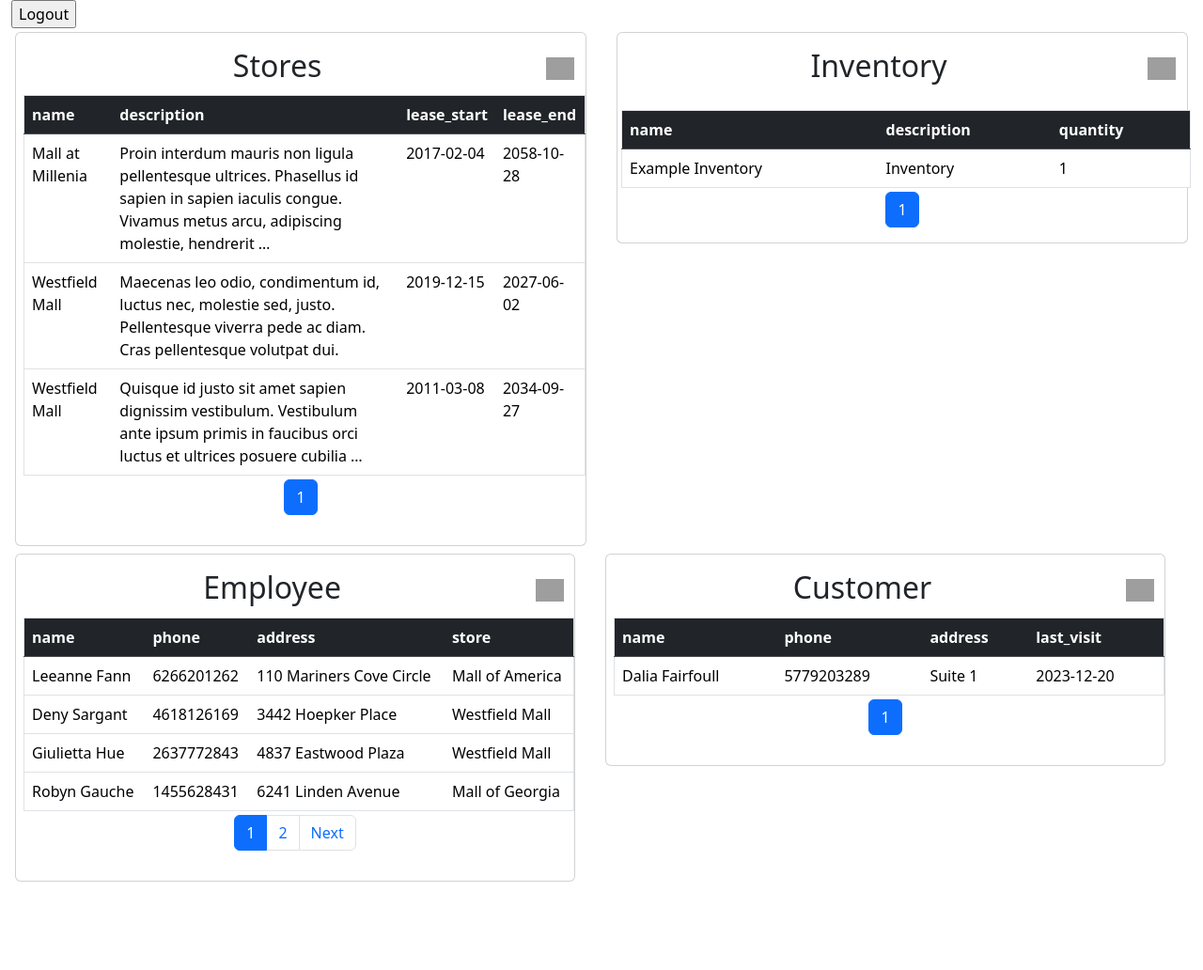
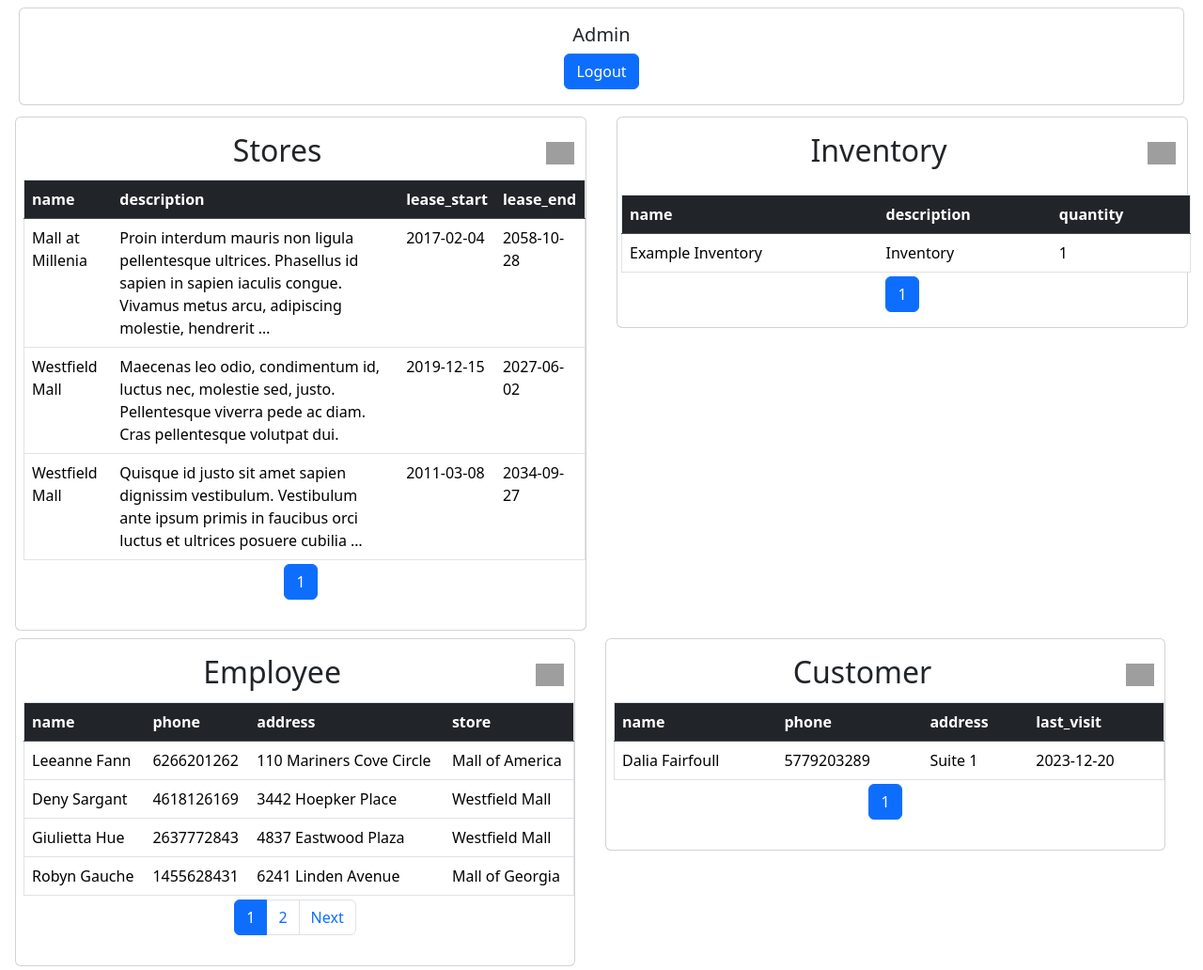
Before and after one commit to rdas6313/Mall_manager, a Django app: page / in a window 1280 px wide. Shown: the whole page at 94% size. Before the commit the page ends 938 px from the top, so only its background shows below. Run offline with Django 5.2, Linux system fonts and the light colour scheme; a user stored in the database is signed in; data comes from the database, SQL or seed files in the repository; both versions use the stored data as it was after the commit; grey boxes are pictures that could not be loaded.

Commit message:
add username and refactored button in index page

```diff
--- a/templates/manager/index.html
+++ b/templates/manager/index.html
@@ -3,10 +3,17 @@
 {% block content %}
 <div class="container-fluid">
   <div class="row">
-    <form method="post" action="{% url 'logout' %}">
-      {% csrf_token %}
-      <input type="submit" value="Logout">
-    </form>
+    <div class="col-12">
+      <div class="card m-2">
+        <div class="card-body text-center">
+          <h5 class="card-title">{{user.username |capfirst}}</h5>
+          <form method="post" action="{% url 'logout' %}">
+            {% csrf_token %}
+            <input type="submit" class="btn btn-primary" value="Logout">
+          </form>
+        </div>
+      </div>
+    </div>
   </div>
   <div class="row">
     <div class="col-12">
```
Also changed, not shown: db.sqlite3.
